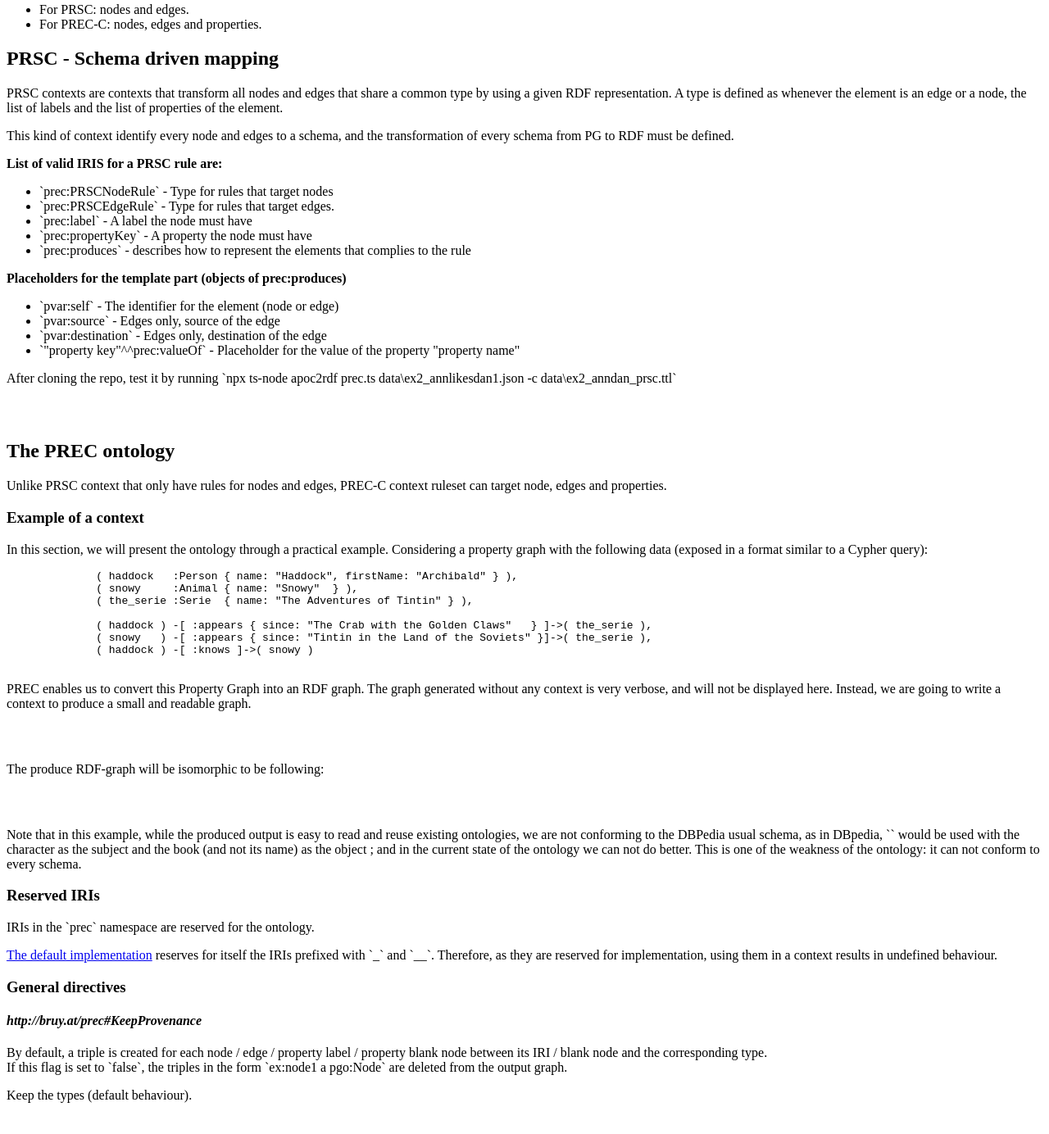
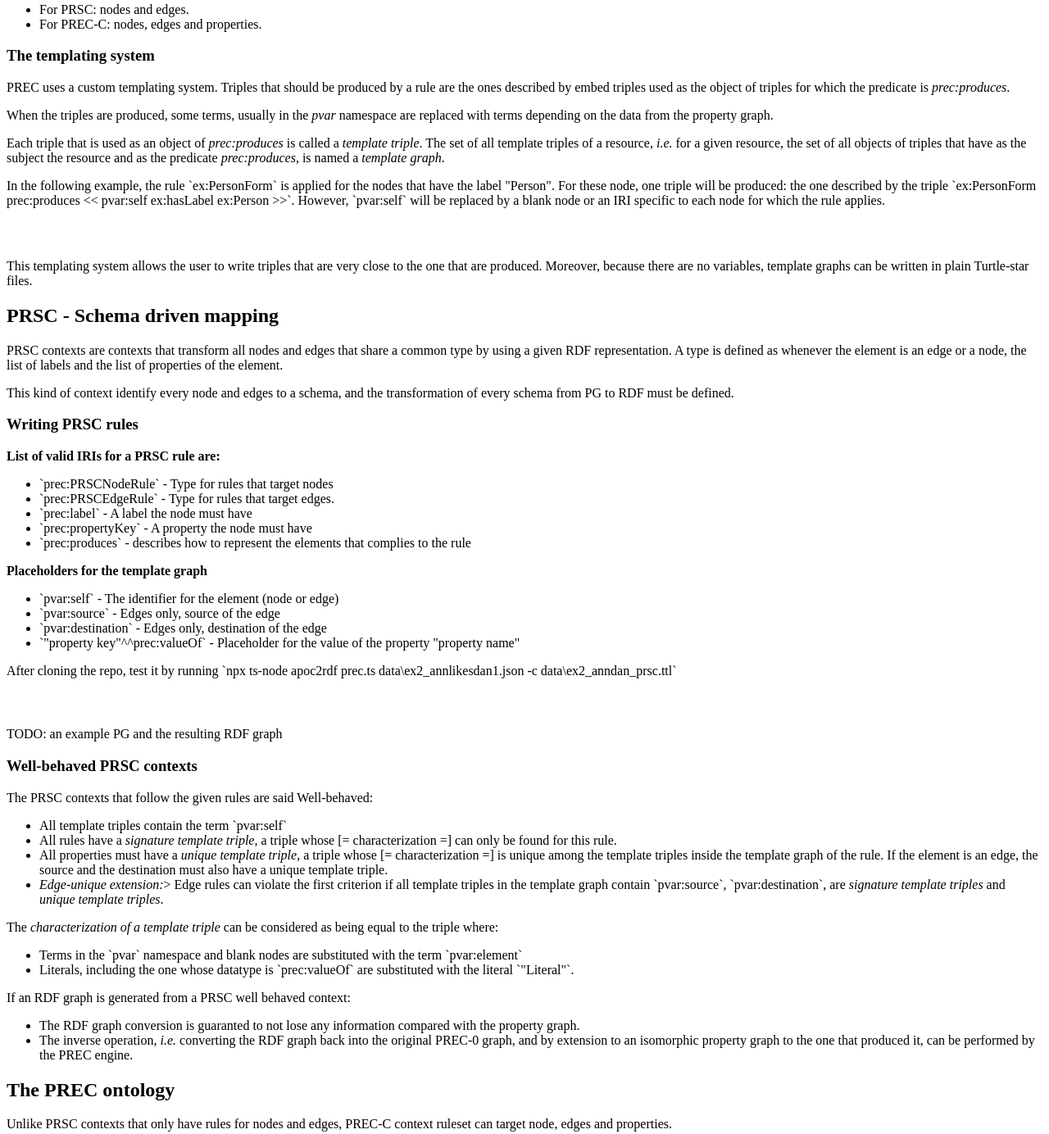
Before and after one commit to BruJu/PREC, a website: page docs/index.html in a window 1280 px wide. Shown: the part 2511-3895 px from the top of the page at 82% size. Drawn offline with Linux system fonts and the light colour scheme.

Commit message:
Continiue polish of prec ontollogy

```diff
--- a/docs/index.html
+++ b/docs/index.html
@@ -79,7 +79,7 @@
       <ul>
         <li>[= PREC-0 =], a Property Graph to RDF graph converter</li>
         <li><dfn>PRSC</dfn> (PG to RDF, Schema-based Converter; pronounced like the french word <em>Presque</em>), an RDF Graph generated from PREC-0 to more readable graphs converter, based on schemas.</li>
-        <li><dfn>PREC-C</dfn> (PREC-Context), an RDF Graph generated from PREC-0 to more readable graphs converter</li>
+        <li><dfn data-lt="PREC-Context">PREC-C</dfn> (PREC-Context), an RDF Graph generated from PREC-0 to more readable graphs converter</li>
       </ul>
 
       <p>
@@ -305,6 +305,66 @@
           </ul>
         </p>
       </section>
+
+      <section>
+        <h3>The templating system</h3>
+
+        <p>
+          PREC uses a custom templating system. Triples that should be produced
+          by a rule are the ones described by embed triples used as the object
+          of triples for which the predicate is <em>prec:produces</em>.
+        </p>
+
+        <p>
+          When the triples are produced, some terms, usually in the
+          <em>pvar</em> namespace are replaced with terms depending on the
+          data from the property graph.
+        </p>
+
+        <p>
+          Each triple that is used as an object of <em>prec:produces</em> is
+          called a <dfn>template triple</dfn>. The set of all template triples
+          of a resource, <em>i.e.</em> for a given resource, the set of all
+          objects of triples that have as the subject the resource and as the
+          predicate <em>prec:produces</em>, is named a
+          <dfn>template graph</dfn>.
+        </p>
+
+        <aside class="example" title="A template graph">
+
+          <p>
+            In the following example, the rule `ex:PersonForm` is applied for
+            the nodes that have the label "Person". For these node, one triple
+            will be produced: the one described by the triple
+            `ex:PersonForm prec:produces << pvar:self ex:hasLabel ex:Person >>`.
+            However, `pvar:self` will be replaced by a blank node or an IRI
+            specific to each node for which the rule applies.
+          </p>
+          <pre data-transform="updateExample"
+            data-content-type="text/turtle"
+            class="nohighlight"
+          >
+            <!--
+              PREFIX prec: <http://bruy.at/prec#>
+              PREFIX pvar: <http://bruy.at/prec-trans#>
+              PREFIX rdf:  <http://www.w3.org/1999/02/22-rdf-syntax-ns#>
+              PREFIX ex:   <http://example.org/>
+
+              ex:PersonForm a prec:PRSCNodeRule ;
+                prec:label "Person" ;
+                prec:produces
+                  << pvar:self ex:hasLabel ex:person >> .
+            -->
+          </pre>
+        </aside>
+
+        <p>
+          This templating system allows the user to write triples that are
+          very close to the one that are produced. Moreover, because there are
+          no variables, template graphs can be written in plain Turtle-star
+          files.
+        </p>
+      </section>
     </section>
 
     <section>
@@ -317,13 +377,15 @@
           the list of labels and the list of properties of the element.
         </p>
 
-
         <p>
           This kind of context identify every node and edges to a schema, and the
           transformation of every schema from PG to RDF must be defined.
         </p>
 
-      <strong>List of valid IRIS for a PRSC rule are:</strong>
+        <section>
+          <h3>Writing PRSC rules</h3>
+
+          <strong>List of valid IRIs for a PRSC rule are:</strong>
           <ul>
             <li>`prec:PRSCNodeRule` - Type for rules that target nodes</li>
             <li>`prec:PRSCEdgeRule` - Type for rules that target edges.</li>
@@ -332,7 +394,7 @@
             <li>`prec:produces` - describes how to represent the elements that complies to the rule</li>
           </ul>
 
-      <strong>Placeholders for the template part (objects of prec:produces)</strong>
+          <strong>Placeholders for the template graph</strong>
           <ul>
             <li>`pvar:self` - The identifier for the element (node or edge)</li>
             <li>`pvar:source` - Edges only, source of the edge</li>
@@ -340,7 +402,6 @@
             <li>`"property key"^^prec:valueOf` - Placeholder for the value of the property "property name"</li>
           </ul>
 
-
           <aside class="example" title="Example of a PRSC context">
 
           <p>
@@ -361,8 +422,8 @@
                 prec:label "Person" ;
                 prec:propertyKey "name" ;
                 prec:produces
-                << pvar:node ex:hasLabel ex:person >> ,
-                << pvar:node ex:name "name"^^prec:valueOf >> .
+                  << pvar:self ex:hasLabel ex:person >> ,
+                  << pvar:self ex:name "name"^^prec:valueOf >> .
 
               ex:LovesForm a prec:PRSCEdgeRule ;
                 prec:label "Likes" ;
@@ -370,9 +431,71 @@
             -->
           </pre>
 
+          TODO: an example PG and the resulting RDF graph
         </aside>
       </section>
 
+
+      <section>
+        <h3>Well-behaved PRSC contexts</h3>
+
+        <p>
+          The PRSC contexts that follow the given rules are said Well-behaved:
+          <ul>
+            <li>All template triples contain the term `pvar:self`</li>
+            <li>
+              All rules have a <em>signature template triple</em>, a triple
+              whose [= characterization =] can only be found for this rule.
+            </li>
+            <li>
+              All properties must have a <em>unique template triple</em>, a
+              triple whose [= characterization =] is unique among the
+              template triples inside the template graph of the rule. If the
+              element is an edge, the source and the destination must also have
+              a unique template triple.
+            </li>
+            <li>
+              <em>Edge-unique extension:</em>> Edge rules can violate the first
+              criterion if all template triples in the template graph contain
+              `pvar:source`, `pvar:destination`, are
+              <em>signature template triples</em> and
+              <em>unique template triples</em>.
+            </li>
+          </ul>
+        </p>
+
+        <p>
+          The <dfn data-lt="characterization">characterization of a template
+            triple</dfn> can be considered as being equal to the triple where:
+            <ul>
+              <li>Terms in the `pvar` namespace and blank nodes are
+                substituted with the term `pvar:element`
+              </li>
+              <li>
+                Literals, including the one whose datatype is `prec:valueOf` are
+                substituted with the literal `"Literal"`.
+              </li>
+            </ul>
+        </p>
+
+        <p>
+          If an RDF graph is generated from a PRSC well behaved context:
+          <ul>
+            <li>
+              The RDF graph conversion is guaranted to not lose any information
+              compared with the property graph.
+            </li>
+            <li>
+              The inverse operation, <em>i.e.</em> converting the RDF graph
+              back into the original PREC-0 graph, and by extension to an
+              isomorphic property graph to the one that produced it, can be
+              performed by the PREC engine.
+            </li>
+          </ul>
+        </p>
+      </section>
+    </section>
+
     <section>
       <h2>The PREC ontology</h2>
 
@@ -381,7 +504,7 @@
 
 
         <p>
-          Unlike PRSC context that only have rules for nodes and edges, PREC-C
+          Unlike PRSC contexts that only have rules for nodes and edges, PREC-C
           context ruleset can target node, edges and properties.
         </p>
 
@@ -1520,8 +1643,8 @@
               class="nohighlight"
             >
               <!--
-              _:node1 a pgo:Node, [ rdfs:label "Person" ] .
-              _:node2 a pgo:Node, [ rdfs:label "Animal" ] .
+              _:node1 a pgo:Node ; [ rdfs:label "Person" ] .
+              _:node2 a pgo:Node ; [ rdfs:label "Animal" ] .
               -->
             </pre>
 
@@ -1820,6 +1943,8 @@
       </section>
     </section>
 
+    </section>
+
     <section class="informative">
       <h2>Test infrastructure</h2>
 
@@ -1834,6 +1959,7 @@
         <li>where are the inputs by using `prec:testMetaData` as a subject</li>
         <li>the expected triples generated by PREC. Blank nodes are used as wildcards.</li>
         </ul>
+      </p>
 
       <h3>Unit test using external files</h3>
 
```
Lines whose indentation alone changed are shown as unchanged.
